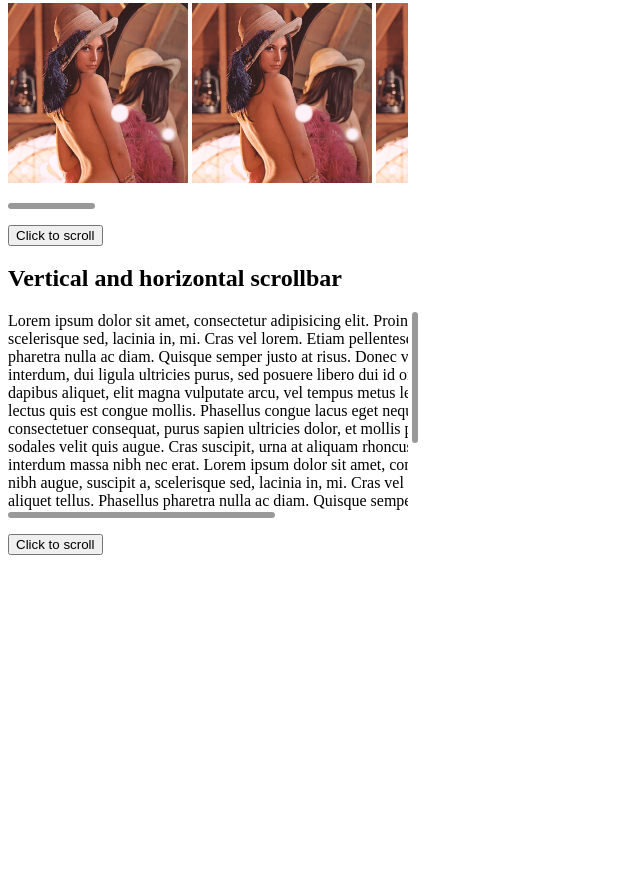
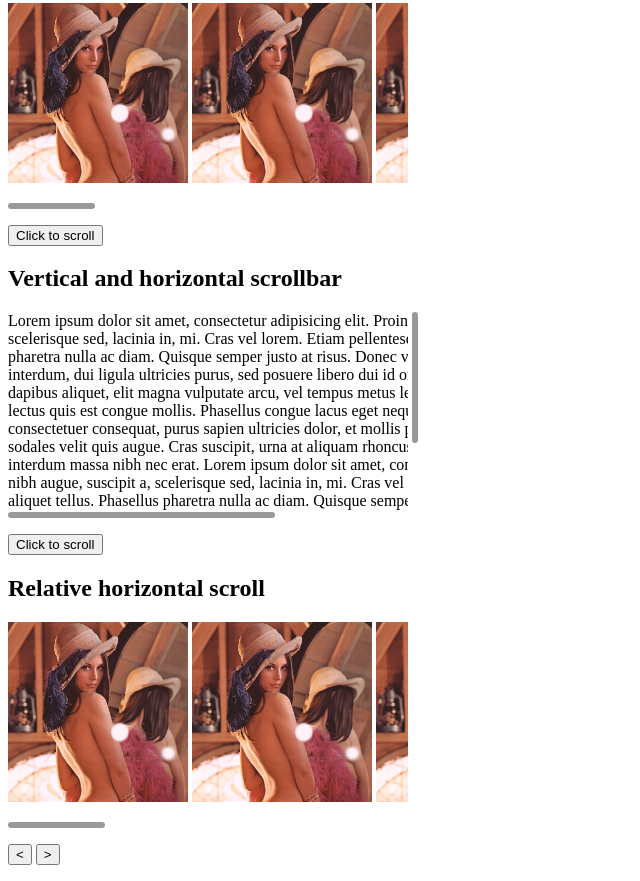
Before and after one commit to mzubala/jquery-custom-scrollbar, a plain HTML site: page demos/scrolling_programmatically.html in a window 1280 px wide. Shown: the part 375-1256 px from the top of the page, without its empty margins (0-640 px from the left). Before the commit the page ends 946 px from the top, so only its background shows below. Drawn offline with nearby package versions, Linux system fonts and the light colour scheme.

Commit message:
Add scrollBy* functions

```diff
--- a/demos/scrolling_programmatically.html
+++ b/demos/scrolling_programmatically.html
@@ -14,19 +14,22 @@
         }
 
             /*Horizontal scrollbar - set width and height of a div you want to add a scrollbar to*/
-        #horizontal-scrollbar-demo {
+        #horizontal-scrollbar-demo,
+        #relative-horizontal-scrollbar-demo {
             width: 400px;
             height: 200px;
         }
 
             /*Horizontal scrollbar - set width of overview or make it expand horizontal like below*/
-        #horizontal-scrollbar-demo .overview {
+        #horizontal-scrollbar-demo .overview,
+        #relative-horizontal-scrollbar-demo .overview {
             /*width: 1836px;*/
             /* or */
             white-space: nowrap;
         }
 
-        #horizontal-scrollbar-demo img {
+        #horizontal-scrollbar-demo img,
+        #relative-horizontal-scrollbar-demo img {
             height: 180px;
             width: 180px;
         }
@@ -135,6 +138,25 @@
     <button id="scroll-button3">Click to scroll</button>
 </p>
 
+<h2>Relative horizontal scroll</h2>
+
+<div id="relative-horizontal-scrollbar-demo" class="default-skin demo">
+    <img src="images/lena.png" alt="lena"/>
+    <img src="images/lena.png" alt="lena"/>
+    <img src="images/lena.png" alt="lena"/>
+    <img src="images/lena.png" alt="lena"/>
+    <img src="images/lena.png" alt="lena"/>
+    <img src="images/lena.png" alt="lena"/>
+    <img src="images/lena.png" alt="lena"/>
+    <img src="images/lena.png" alt="lena"/>
+    <img src="images/lena.png" alt="lena"/>
+</div>
+
+<p>
+    <button id="scroll-button4">&lt;</button>
+    <button id="scroll-button5">&gt;</button>
+</p>
+
 <script type="text/javascript">
     $(window).load(function () {
         $(".demo").customScrollbar();
@@ -147,6 +169,12 @@
         $("#scroll-button3").click(function () {
             $("#vertical-horizontal-scrollbar-demo").customScrollbar("scrollTo", $("#vertical-horizontal-scrollbar-demo strong"));
         });
+        $("#scroll-button4").click(function () {
+            $("#relative-horizontal-scrollbar-demo").customScrollbar("scrollByX", -200);
+        });
+        $("#scroll-button5").click(function () {
+            $("#relative-horizontal-scrollbar-demo").customScrollbar("scrollByX", 200);
+        });
     });
 </script>
 </body>
```
Also changed, not shown: jquery.custom-scrollbar.js, 1 other file.
